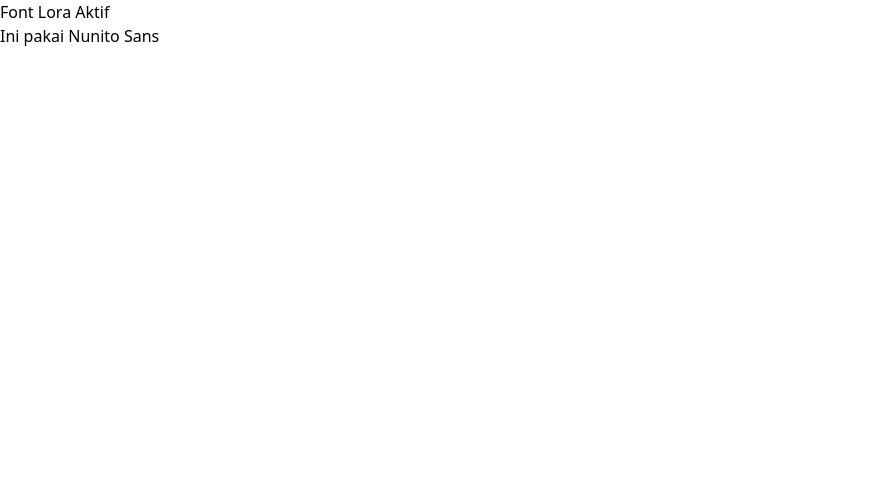
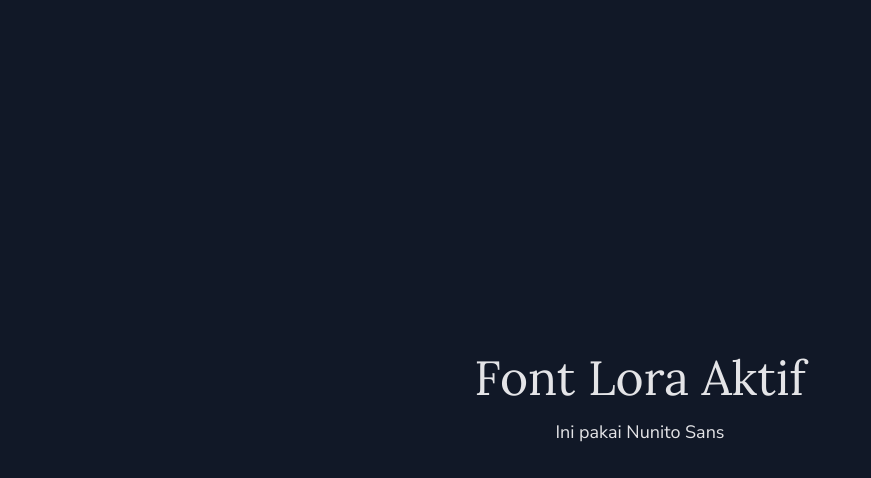
Before and after one commit to teguhramadhan/my-porto, a Next.js app: page / in a window 1280 px wide. Shown: the top 478 px of the page, without its empty margins (0-871 px from the left). Built offline with nearby package versions, Linux system fonts and the light colour scheme.

Commit message:
fix tailwindcss load

```diff
--- a/package.json
+++ b/package.json
@@ -11,7 +11,8 @@
   "dependencies": {
     "next": "15.3.3",
     "react": "^19.0.0",
-    "react-dom": "^19.0.0"
+    "react-dom": "^19.0.0",
+    "tailwindcss": "^3.2.7"
   },
   "devDependencies": {
     "@eslint/eslintrc": "^3",
@@ -22,7 +23,6 @@
     "eslint": "^9",
     "eslint-config-next": "15.3.3",
     "postcss": "^8.5.5",
-    "tailwindcss": "^3.4.17",
     "typescript": "^5"
   }
 }
--- a/src/app/layout.tsx
+++ b/src/app/layout.tsx
@@ -1,6 +1,5 @@
 import type { Metadata } from "next";
 import "./globals.css";
-
 import { Lora, Nunito_Sans } from "next/font/google";
 
 const lora = Lora({
@@ -26,10 +25,8 @@
   children: React.ReactNode;
 }) {
   return (
-    <html lang="en">
-      <body className={`${lora.variable} ${nunito.variable} font-nunito`}>
-        {children}
-      </body>
+    <html lang="en" className={`${lora.variable} ${nunito.variable}`}>
+      <body className="font-nunito antialiased">{children}</body>
     </html>
   );
 }
--- a/src/app/page.tsx
+++ b/src/app/page.tsx
@@ -1,8 +1,6 @@
-import Image from "next/image";
-
 export default function Home() {
   return (
-    <main className="min-h-screen bg-gray-100 text-zinc-900 flex items-center justify-center flex-col">
+    <main className="min-h-screen bg-gray-900 text-zinc-200 flex items-center justify-center flex-col">
       <h1 className="text-5xl font-lora mb-4">Font Lora Aktif</h1>
       <p className="text-lg font-nunito">Ini pakai Nunito Sans</p>
     </main>
--- a/tailwind.config.js
+++ b/tailwind.config.js
@@ -1,14 +1,18 @@
 /** @type {import('tailwindcss').Config} */
 module.exports = {
-  content: ["./app/**/*.{js,ts,jsx,tsx}", "./components/**/*.{js,ts,jsx,tsx}"],
+  content: [
+    "./pages/**/*.{js,ts,jsx,tsx,mdx}",
+    "./components/**/*.{js,ts,jsx,tsx,mdx}",
+    "./app/**/*.{js,ts,jsx,tsx,mdx}",
+    "./src/**/*.{js,ts,jsx,tsx,mdx}",
+  ],
   theme: {
     extend: {
       fontFamily: {
-        lora: ["var(--font-lora)"],
-        nunito: ["var(--font-nunito)"],
+        lora: ["var(--font-lora)", "serif"],
+        nunito: ["var(--font-nunito)", "sans-serif"],
       },
     },
   },
-  darkMode: "class",
   plugins: [],
 };
```
Also changed, not shown: 1 other file (tests, documents, lock files or other folders).
